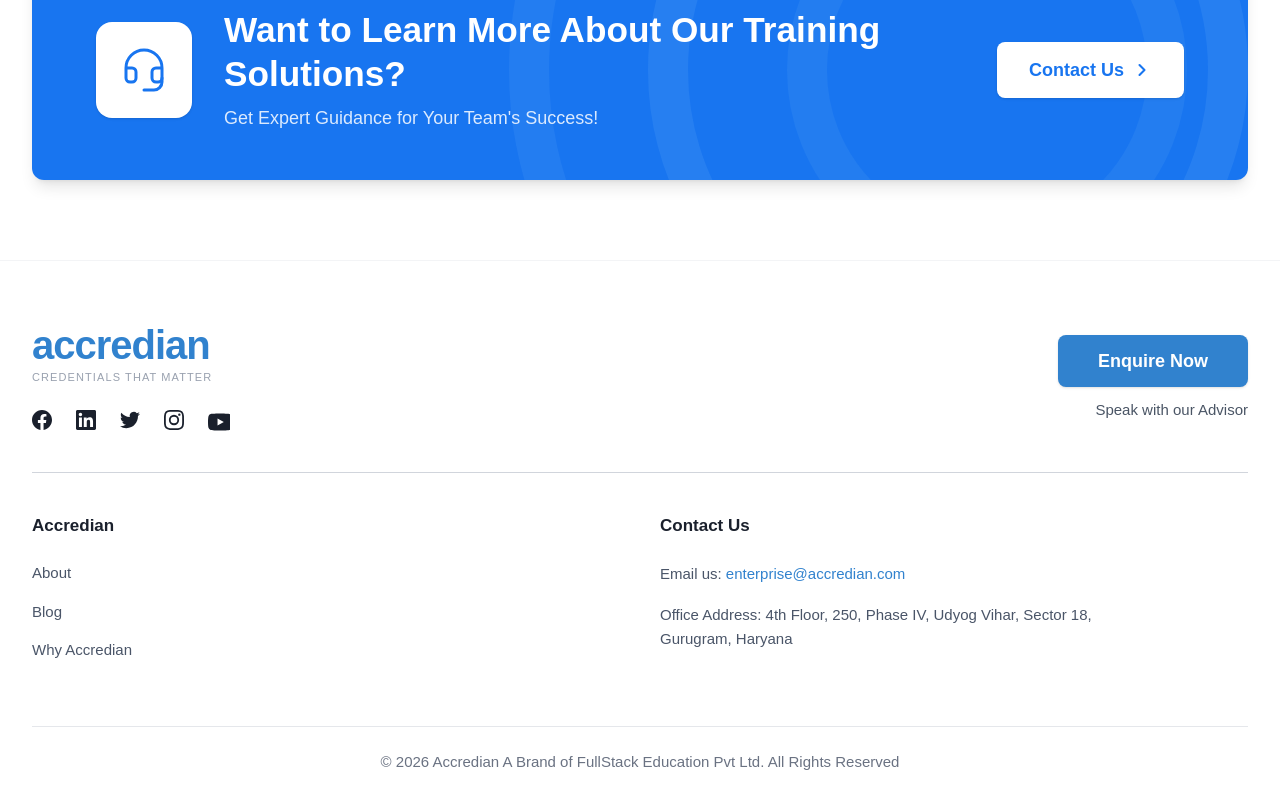
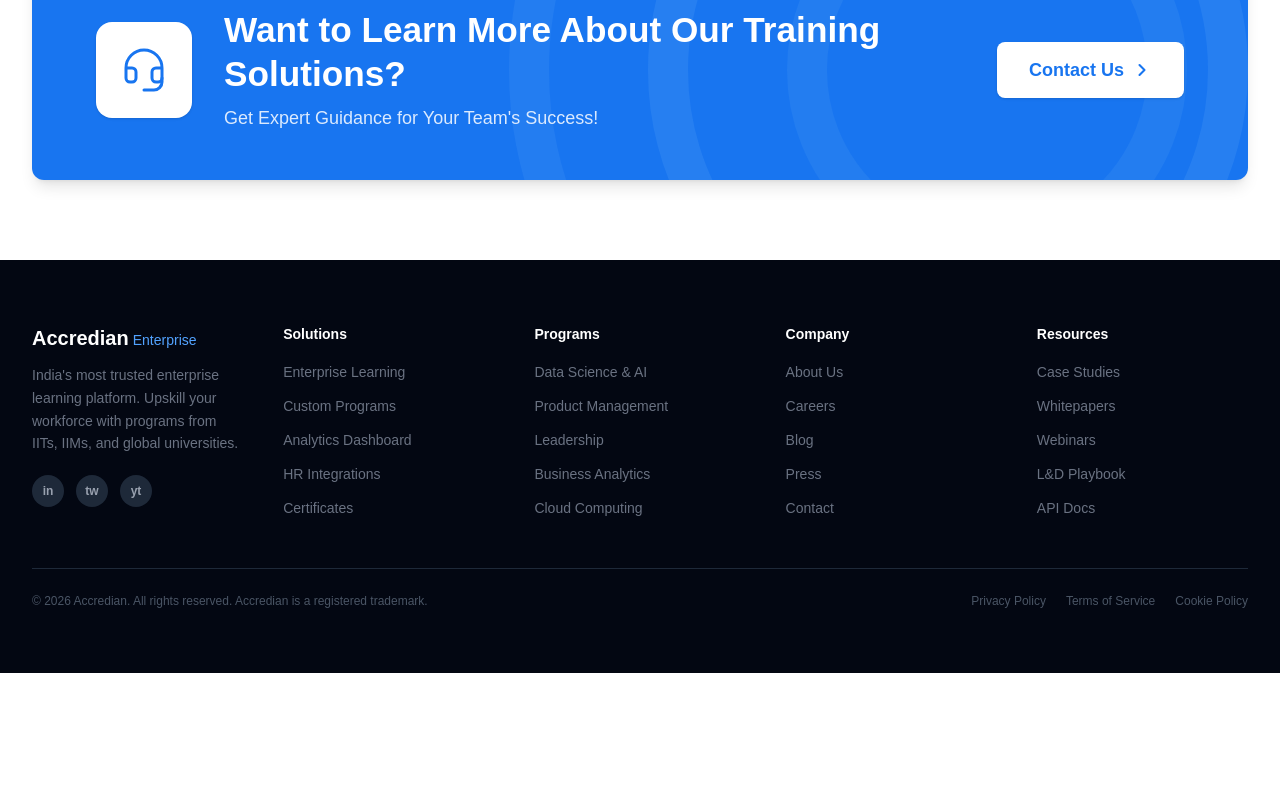
Before and after one commit to Anurag13075/Acredian-page-Next-app, a Next.js app: page / in a window 1280 px wide. Shown: the part 7983-8788 px from the top of the page. After the commit the page ends 8656 px from the top, so only its background shows below. Built offline with nearby package versions, Linux system fonts and the light colour scheme.

Commit message:
removed not used icons

```diff
--- a/components/layout/Footer.tsx
+++ b/components/layout/Footer.tsx
@@ -1,83 +1,81 @@
-'use client'
-import { Facebook, Linkedin, Twitter, Instagram, Youtube } from 'lucide-react'
-import { useModal } from '@/components/providers/ModalProvider'
+const FOOTER_LINKS = {
+  Solutions: [
+    'Enterprise Learning',
+    'Custom Programs',
+    'Analytics Dashboard',
+    'HR Integrations',
+    'Certificates',
+  ],
+  Programs: [
+    'Data Science & AI',
+    'Product Management',
+    'Leadership',
+    'Business Analytics',
+    'Cloud Computing',
+  ],
+  Company: ['About Us', 'Careers', 'Blog', 'Press', 'Contact'],
+  Resources: ['Case Studies', 'Whitepapers', 'Webinars', 'L&D Playbook', 'API Docs'],
+}
 
 export default function Footer() {
-  const { openModal } = useModal()
-
   return (
-    <footer className="bg-white border-t border-gray-100 pt-16 pb-8">
-      <div className="max-w-7xl mx-auto px-4 sm:px-6 lg:px-8">
-
-        {/* Top Section */}
-        <div className="flex flex-col md:flex-row justify-between items-center mb-10 gap-8">
-          <div className="flex flex-col items-center md:items-start">
-            <span className="text-[#3182ce] font-bold text-[2.5rem] tracking-tight leading-none mb-1">accredian</span>
-            <span className="text-gray-400 text-[11px] tracking-widest uppercase mb-6 font-medium">credentials that matter</span>
-
-            <div className="flex gap-6 text-[#1a202c]">
-              <a href="#" className="hover:text-[#3182ce] transition-colors">
-                <svg width="20" height="20" viewBox="0 0 24 24" fill="currentColor"><path d="M24 12.073c0-6.627-5.373-12-12-12s-12 5.373-12 12c0 5.99 4.388 10.954 10.125 11.854v-8.385H7.078v-3.469h3.047V9.43c0-3.007 1.792-4.669 4.533-4.669 1.312 0 2.686.235 2.686.235v2.953H15.83c-1.491 0-1.956.925-1.956 1.874v2.25h3.328l-.532 3.469h-2.796v8.385C19.612 23.027 24 18.062 24 12.073z"/></svg>
-              </a>
-              <a href="#" className="hover:text-[#3182ce] transition-colors">
-                <svg width="20" height="20" viewBox="0 0 24 24" fill="currentColor"><path d="M20.447 20.452h-3.554v-5.569c0-1.328-.027-3.037-1.852-3.037-1.853 0-2.136 1.445-2.136 2.939v5.667H9.351V9h3.414v1.561h.046c.477-.9 1.637-1.85 3.37-1.85 3.601 0 4.267 2.37 4.267 5.455v6.286zM5.337 7.433c-1.144 0-2.063-.926-2.063-2.065 0-1.138.92-2.063 2.063-2.063 1.14 0 2.064.925 2.064 2.063 0 1.139-.925 2.065-2.064 2.065zm1.782 13.019H3.555V9h3.564v11.452zM22.225 0H1.771C.792 0 0 .774 0 1.729v20.542C0 23.227.792 24 1.771 24h20.451C23.2 24 24 23.227 24 22.271V1.729C24 .774 23.2 0 22.222 0h.003z"/></svg>
-              </a>
-              <a href="#" className="hover:text-[#3182ce] transition-colors">
-                <svg width="20" height="20" viewBox="0 0 24 24" fill="currentColor"><path d="M23.953 4.57a10 10 0 01-2.825.775 4.958 4.958 0 002.163-2.723c-.951.555-2.005.959-3.127 1.184a4.92 4.92 0 00-8.384 4.482C7.69 8.095 4.067 6.13 1.64 3.162a4.822 4.822 0 00-.666 2.475c0 1.71.87 3.213 2.188 4.096a4.904 4.904 0 01-2.228-.616v.06a4.923 4.923 0 003.946 4.827 4.996 4.996 0 01-2.212.085 4.936 4.936 0 004.604 3.417 9.867 9.867 0 01-6.102 2.105c-.39 0-.779-.023-1.17-.067a13.995 13.995 0 007.557 2.209c9.053 0 13.998-7.496 13.998-13.985 0-.21 0-.42-.015-.63A9.935 9.935 0 0024 4.59z"/></svg>
-              </a>
-              <a href="#" className="hover:text-[#3182ce] transition-colors">
-                <svg width="20" height="20" viewBox="0 0 24 24" fill="currentColor"><path d="M12 2.163c3.204 0 3.584.012 4.85.07 3.252.148 4.771 1.691 4.919 4.919.058 1.265.069 1.645.069 4.849 0 3.205-.012 3.584-.069 4.849-.149 3.225-1.664 4.771-4.919 4.919-1.266.058-1.644.07-4.85.07-3.204 0-3.584-.012-4.849-.07-3.26-.149-4.771-1.699-4.919-4.92-.058-1.265-.07-1.644-.07-4.849 0-3.204.013-3.583.07-4.849.149-3.227 1.664-4.771 4.919-4.919 1.266-.057 1.645-.069 4.849-.069zM12 0C8.741 0 8.333.014 7.053.072 2.695.272.273 2.69.073 7.052.014 8.333 0 8.741 0 12c0 3.259.014 3.668.072 4.948.2 4.358 2.618 6.78 6.98 6.98C8.333 23.986 8.741 24 12 24c3.259 0 3.668-.014 4.948-.072 4.354-.2 6.782-2.618 6.979-6.98.059-1.28.073-1.689.073-4.948 0-3.259-.014-3.667-.072-4.947-.196-4.354-2.617-6.78-6.979-6.98C15.668.014 15.259 0 12 0zm0 5.838a6.162 6.162 0 100 12.324 6.162 6.162 0 000-12.324zM12 16a4 4 0 110-8 4 4 0 010 8zm6.406-11.845a1.44 1.44 0 100 2.881 1.44 1.44 0 000-2.881z"/></svg>
-              </a>
-              <a href="#" className="hover:text-[#3182ce] transition-colors">
-                <svg width="22" height="22" viewBox="0 24 24" fill="currentColor"><path d="M23.498 6.186a3.016 3.016 0 0 0-2.122-2.136C19.505 3.5 12 3.5 12 3.5s-7.505 0-9.377.55a3.016 3.016 0 0 0-2.122 2.136C0 8.084 0 12 0 12s0 3.916.501 5.814a3.016 3.016 0 0 0 2.122 2.136c1.871.55 9.377.55 9.377.55s7.505 0 9.377-.55a3.016 3.016 0 0 0 2.122-2.136C24 15.916 24 12 24 12s0-3.916-.502-5.814zM9.545 15.568V8.432L15.818 12l-6.273 3.568z"/></svg>
-              </a>
+    <footer className="bg-gray-950 text-gray-400">
+      <div className="max-w-7xl mx-auto px-4 sm:px-6 lg:px-8 py-16">
+        <div className="grid grid-cols-1 md:grid-cols-2 lg:grid-cols-5 gap-10">
+          {/* Brand */}
+          <div className="lg:col-span-1">
+            <div className="font-display font-bold text-xl text-white mb-3">
+              Accredian
+              <span className="text-blue-400 text-sm font-medium ml-1">Enterprise</span>
+            </div>
+            <p className="text-sm leading-relaxed text-gray-500">
+              India&apos;s most trusted enterprise learning platform. Upskill your workforce with programs from IITs, IIMs, and global universities.
+            </p>
+            <div className="flex gap-3 mt-5">
+              {['in', 'tw', 'yt'].map((s) => (
+                <a
+                  key={s}
+                  href="#"
+                  className="w-8 h-8 rounded-full bg-gray-800 hover:bg-blue-600 flex items-center justify-center text-xs font-bold text-gray-400 hover:text-white transition-colors"
+                >
+                  {s}
+                </a>
+              ))}
             </div>
           </div>
 
-          <div className="flex flex-col items-center md:items-end">
-            <button
-              onClick={openModal}
-              className="bg-[#3182ce] hover:bg-[#2b6cb0] text-white px-10 py-3 rounded-lg font-bold text-lg transition-colors shadow-sm mb-3"
-            >
-              Enquire Now
-            </button>
-            <span className="text-gray-600 text-[15px] font-medium">Speak with our Advisor</span>
+          {/* Link columns */}
+          {Object.entries(FOOTER_LINKS).map(([heading, links]) => (
+            <div key={heading}>
+              <h4 className="text-sm font-semibold text-white mb-4">{heading}</h4>
+              <ul className="space-y-2.5">
+                {links.map((link) => (
+                  <li key={link}>
+                    <a
+                      href="#"
+                      className="text-sm text-gray-500 hover:text-blue-400 transition-colors"
+                    >
+                      {link}
+                    </a>
+                  </li>
+                ))}
+              </ul>
+            </div>
+          ))}
+        </div>
+
+        <div className="border-t border-gray-800 mt-12 pt-6 flex flex-col sm:flex-row items-center justify-between gap-3">
+          <p className="text-xs text-gray-600">
+            © 2026 Accredian. All rights reserved. Accredian is a registered trademark.
+          </p>
+          <div className="flex gap-5">
+            {['Privacy Policy', 'Terms of Service', 'Cookie Policy'].map((item) => (
+              <a key={item} href="#" className="text-xs text-gray-600 hover:text-gray-400 transition-colors">
+                {item}
+              </a>
+            ))}
           </div>
         </div>
-
-        {/* Divider */}
-        <div className="w-full h-px bg-gray-300 mb-10"></div>
-
-        {/* Middle Section */}
-        <div className="grid grid-cols-1 md:grid-cols-2 gap-10 mb-16">
-          <div>
-            <h4 className="font-bold text-[17px] text-[#1a202c] mb-6">Accredian</h4>
-            <ul className="space-y-4 text-[#4a5568] font-medium text-[15px]">
-              <li><a href="#" className="hover:text-[#3182ce] transition-colors">About</a></li>
-              <li><a href="#" className="hover:text-[#3182ce] transition-colors">Blog</a></li>
-              <li><a href="#" className="hover:text-[#3182ce] transition-colors">Why Accredian</a></li>
-            </ul>
-          </div>
-
-          <div>
-            <h4 className="font-bold text-[17px] text-[#1a202c] mb-6">Contact Us</h4>
-            <div className="space-y-4 text-[#4a5568] font-medium leading-relaxed text-[15px]">
-              <p>Email us: <a href="mailto:enterprise@accredian.com" className="text-[#3182ce] hover:underline">enterprise@accredian.com</a></p>
-              <p className="max-w-md">Office Address: 4th Floor, 250, Phase IV, Udyog Vihar, Sector 18,<br/>Gurugram, Haryana</p>
-            </div>
-          </div>
-        </div>
-
-        {/* Divider */}
-        <div className="w-full h-px bg-gray-200 mb-6"></div>
-
-        {/* Bottom Section */}
-        <div className="text-center">
-          <p className="text-gray-500 text-[15px] font-medium">
-            © 2026 Accredian A Brand of FullStack Education Pvt Ltd. All Rights Reserved
-          </p>
-        </div>
-
       </div>
     </footer>
   )
```
